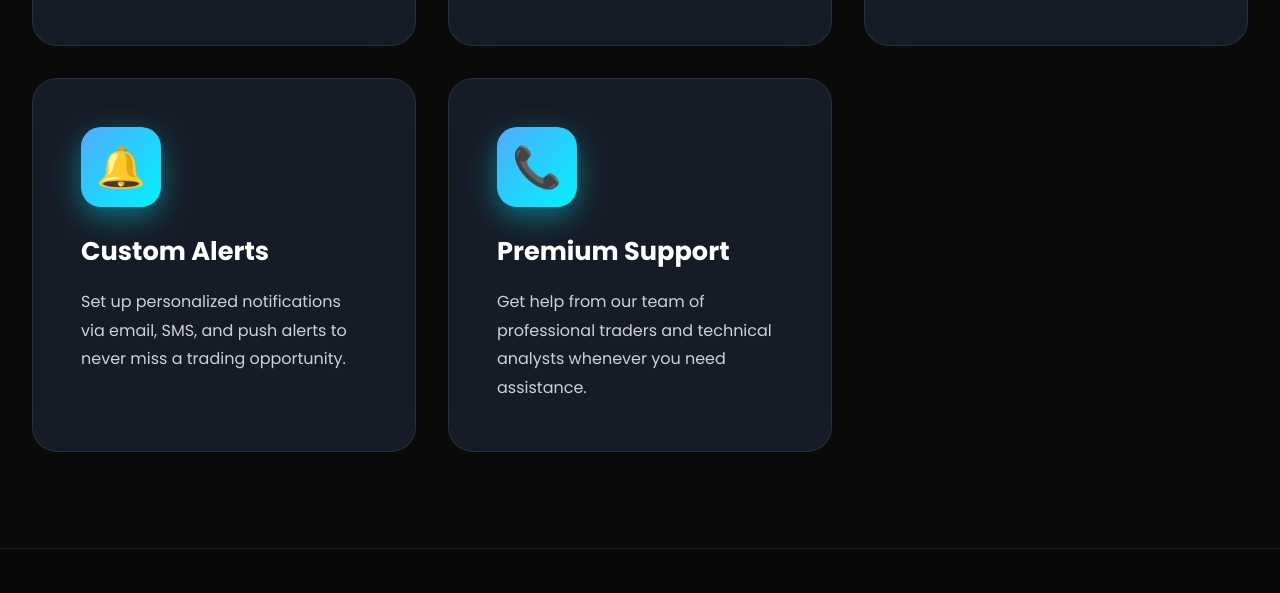
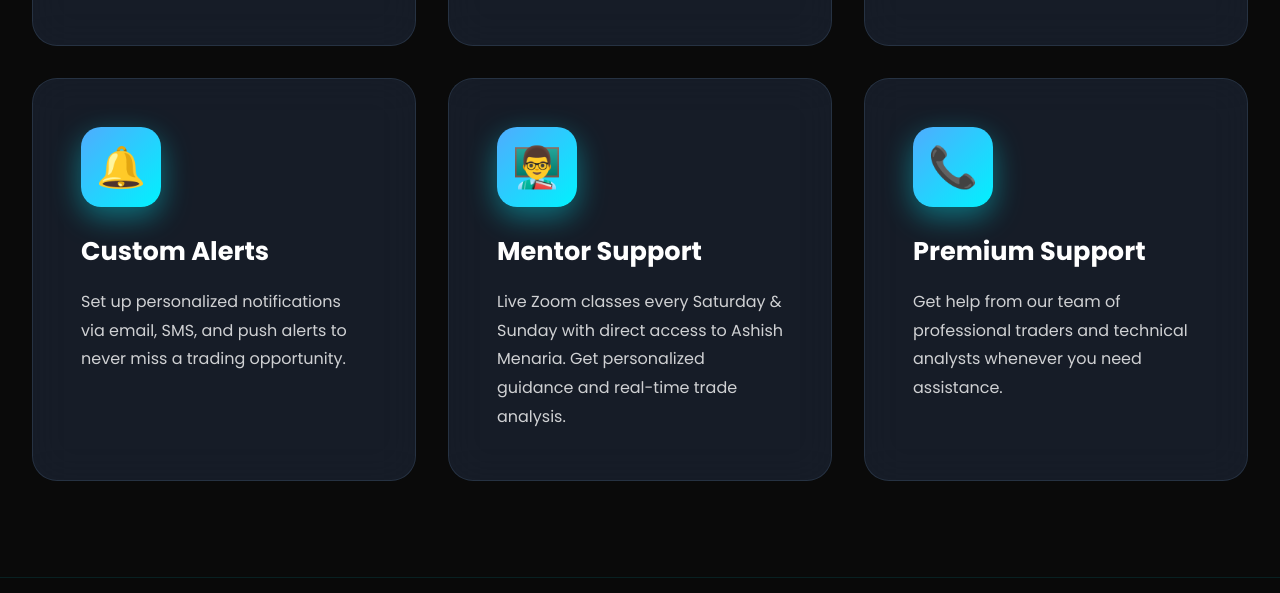
Before and after one commit to ashishmenariaa/my-website, a website: page public/index.html in a window 1280 px wide. Shown: the part 2960-3553 px from the top of the page. Drawn offline with Linux system fonts and the light colour scheme.

```diff
--- a/public/index.html
+++ b/public/index.html
@@ -1164,6 +1164,11 @@
                 <p class="feature-description">Set up personalized notifications via email, SMS, and push alerts to never miss a trading opportunity.</p>
             </div>
             <div class="feature-card">
+    <div class="feature-icon">👨‍🏫</div>
+    <h3 class="feature-title">Mentor Support</h3>
+    <p class="feature-description">Live Zoom classes every Saturday & Sunday with direct access to Ashish Menaria. Get personalized guidance and real-time trade analysis.</p>
+</div>
+            <div class="feature-card">
                 <div class="feature-icon">📞</div>
                 <h3 class="feature-title">Premium Support</h3>
                 <p class="feature-description">Get help from our team of professional traders and technical analysts whenever you need assistance.</p>
```
Also changed, not shown: public/logo.svg (added).
